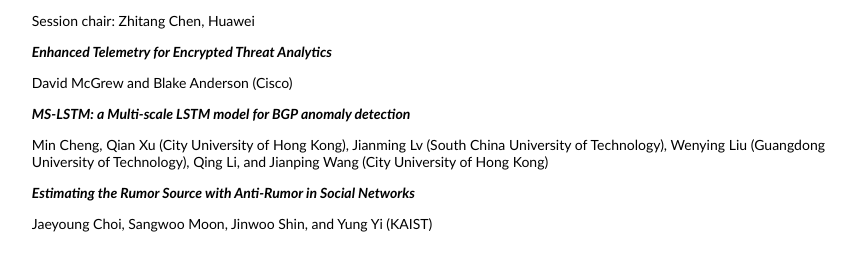
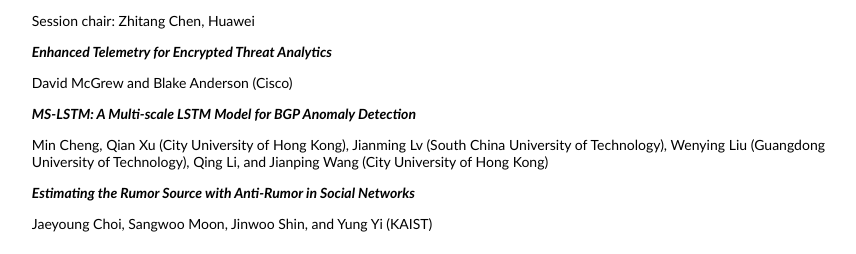
Before and after one commit to networkml/networkml.github.io, a Jekyll site: the page built from program.html, in a window 1280 px wide. Shown: the part 1344-1598 px from the top of the page, without its empty margins (312-1168 px from the left). Built offline with Jekyll 4.4.1, drawn with Linux system fonts in a browser that asks for light colours.

Commit message:
formatting

```diff
--- a/_includes/program.md
+++ b/_includes/program.md
@@ -51,7 +51,7 @@ Session chair: Zhitang Chen, Huawei
 
 David McGrew and Blake Anderson (Cisco)
 
-***MS-LSTM: a Multi-scale LSTM model for BGP anomaly detection***
+***MS-LSTM: A Multi-scale LSTM Model for BGP Anomaly Detection***
 
 Min Cheng, Qian Xu (City University of Hong Kong), Jianming Lv (South China University of Technology), Wenying Liu (Guangdong University of Technology), Qing Li, and Jianping Wang (City University of Hong Kong)
 
```
